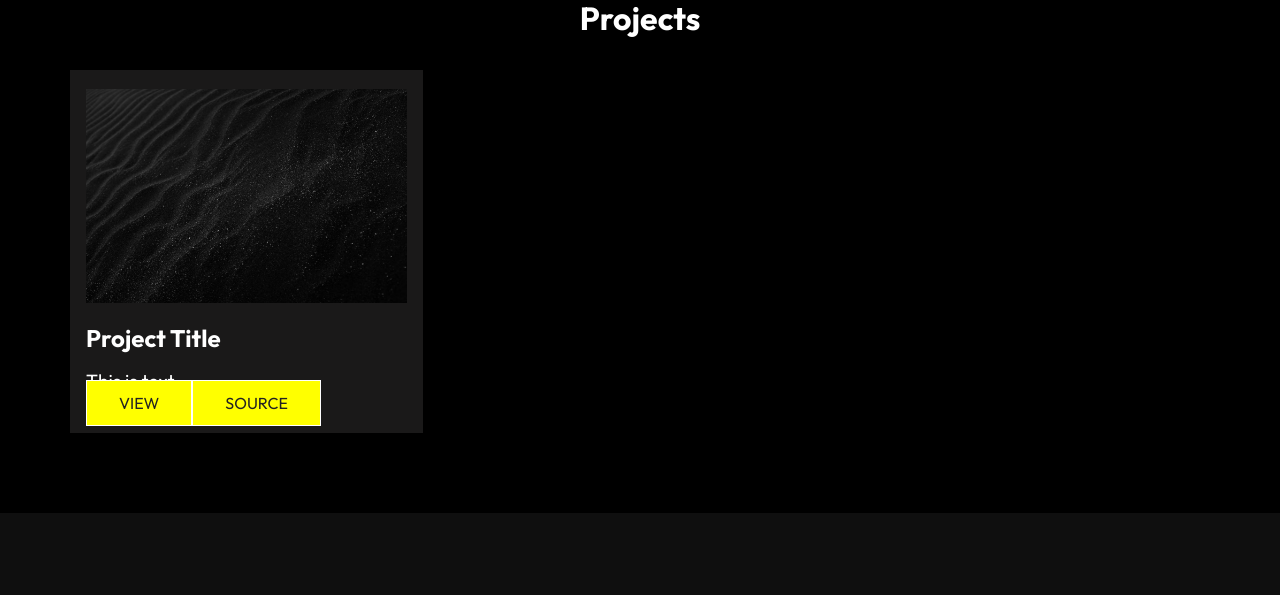
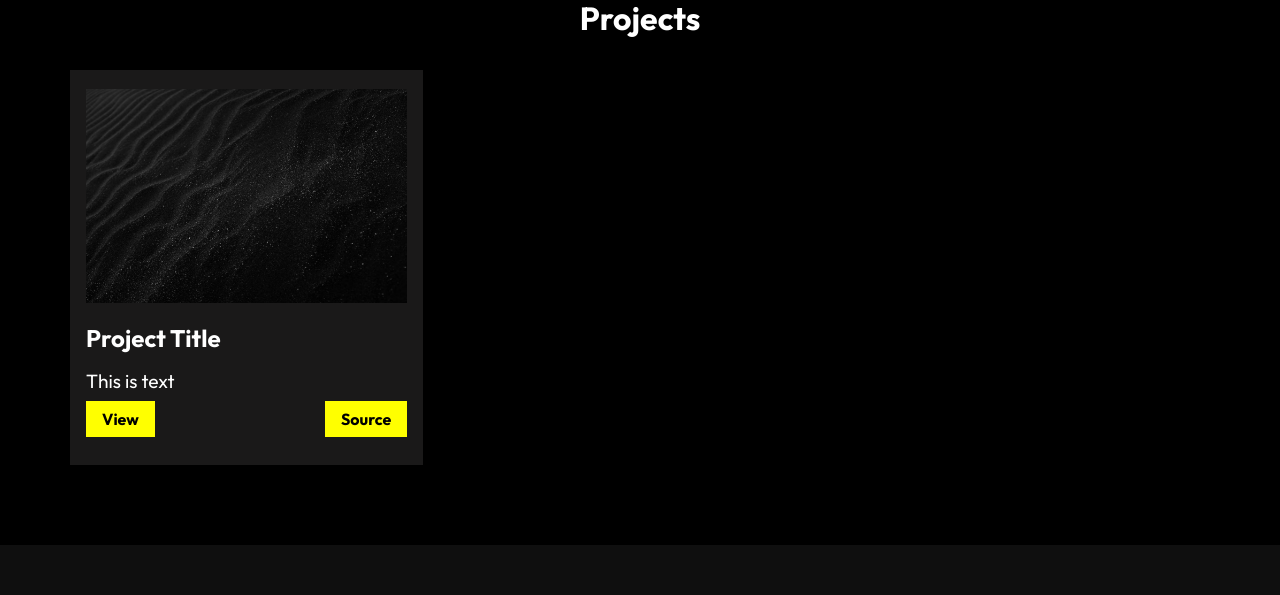
Before and after one commit to RJ2607/my_portfolio, a React (Create React App) app: page /project in a window 1280 px wide. Shown: the part 546-1141 px from the top of the page. Built offline with nearby package versions, Linux system fonts and the light colour scheme.

Commit message:
workcard

```diff
--- a/src/App.css
+++ b/src/App.css
@@ -25,7 +25,7 @@ ul {
     list-style: none;
 }
 
-.btn {
+.content .btn {
     padding: 12px 32px;
     font-size: 1rem;
     text-transform: uppercase;
@@ -35,12 +35,12 @@ ul {
     cursor: pointer;
 }
 
-.btn-light {
+.content .btn-light {
     background: transparent;
     color: #fff;
 }
 
-.btn:hover {
+.content .btn:hover {
     background: rgba(255, 255, 255, 0.2);
     color: #fff;
     transition: 0.3s;
--- a/src/Routes/project.js
+++ b/src/Routes/project.js
@@ -2,7 +2,7 @@ import React from 'react'
 import Footer from '../components/Footer'
 import Navbar from '../components/navbar'
 import Backimg2 from '../components/Backimg2'
-import Wordcard from '../components/Wordcard'
+import Work from '../components/Work'
 
 
 const project = () => {
@@ -10,7 +10,7 @@ const project = () => {
         <div>
             <Navbar />
             <Backimg2 heading="PROJECTS" text="Some of my recent works"/>
-            <Wordcard />
+            <Work />
             <Footer />
 
         </div>
--- a/src/components/Wordcard.js
+++ /dev/null
@@ -1,30 +0,0 @@
-import './workcardstyles.css'
-import pro1 from '../assets/3.avif'
-
-import React from 'react'
-import { NavLink } from 'react-router-dom'
-
-const Wordcard = () => {
-    return (
-        <div className='work-container'>
-            <h1 className='project-heading'>Projects</h1>
-            <div className='project-container'>
-                <div className='project-card'>
-                    <img src={pro1} alt='image'></img>
-                    <h2 className='project-title'>Project Title</h2>
-                    <div className='pro-details'>
-                        <p>This is text</p>
-                        <div className='pro-btn'>
-                            <NavLink to="url.com" className="btn">
-                                View</NavLink>
-                            <NavLink to="url.com" className="btn">
-                                Source</NavLink>
-                        </div>
-                    </div>
-                </div>
-            </div>
-        </div>
-    )
-}
-
-export default Wordcard
--- /dev/null
+++ b/src/components/Work.js
@@ -0,0 +1,19 @@
+import './workcardstyles.css'
+import pro1 from '../assets/3.avif'
+
+import React from 'react'
+import { NavLink } from 'react-router-dom'
+import Workcard from './Workcard'
+
+const Work = () => {
+    return (
+        <div className='work-container'>
+            <h1 className='project-heading'>Projects</h1>
+            <div className='project-container'>
+                <Workcard />
+            </div>
+        </div>
+    )
+}
+
+export default Work
--- /dev/null
+++ b/src/components/Workcard.js
@@ -0,0 +1,25 @@
+import './workcardstyles.css'
+import pro1 from '../assets/3.avif'
+
+import React from 'react'
+import { NavLink } from 'react-router-dom'
+
+const Workcard = () => {
+    return (
+        <div className='project-card'>
+            <img src={pro1} alt='image'></img>
+            <h2 className='project-title'>Project Title</h2>
+            <div className='pro-details'>
+                <p>This is text</p>
+                <div className='pro-btn'>
+                    <NavLink to="url.com" className="btn">
+                        View</NavLink>
+                    <NavLink to="url.com" className="btn">
+                        Source</NavLink>
+                </div>
+            </div>
+        </div>
+    )
+}
+
+export default Workcard
--- a/src/components/workcardstyles.css
+++ b/src/components/workcardstyles.css
@@ -32,6 +32,18 @@
     text-align: justify;
 }
 
+.pro-btn{
+    display: flex;
+    justify-content: space-between;
+    padding: 0.5rem 0;
+}
+
+.pro-btn .btn{
+    padding: 0.5rem 1rem;
+    background-color: rgb(255, 255, 0);
+    color: black;
+    font-weight: bold;
+}
 
 @media screen and (max-width: 640px){
     .project-container{
```
Also changed, not shown: src/components/Workcarddata.js (added).
